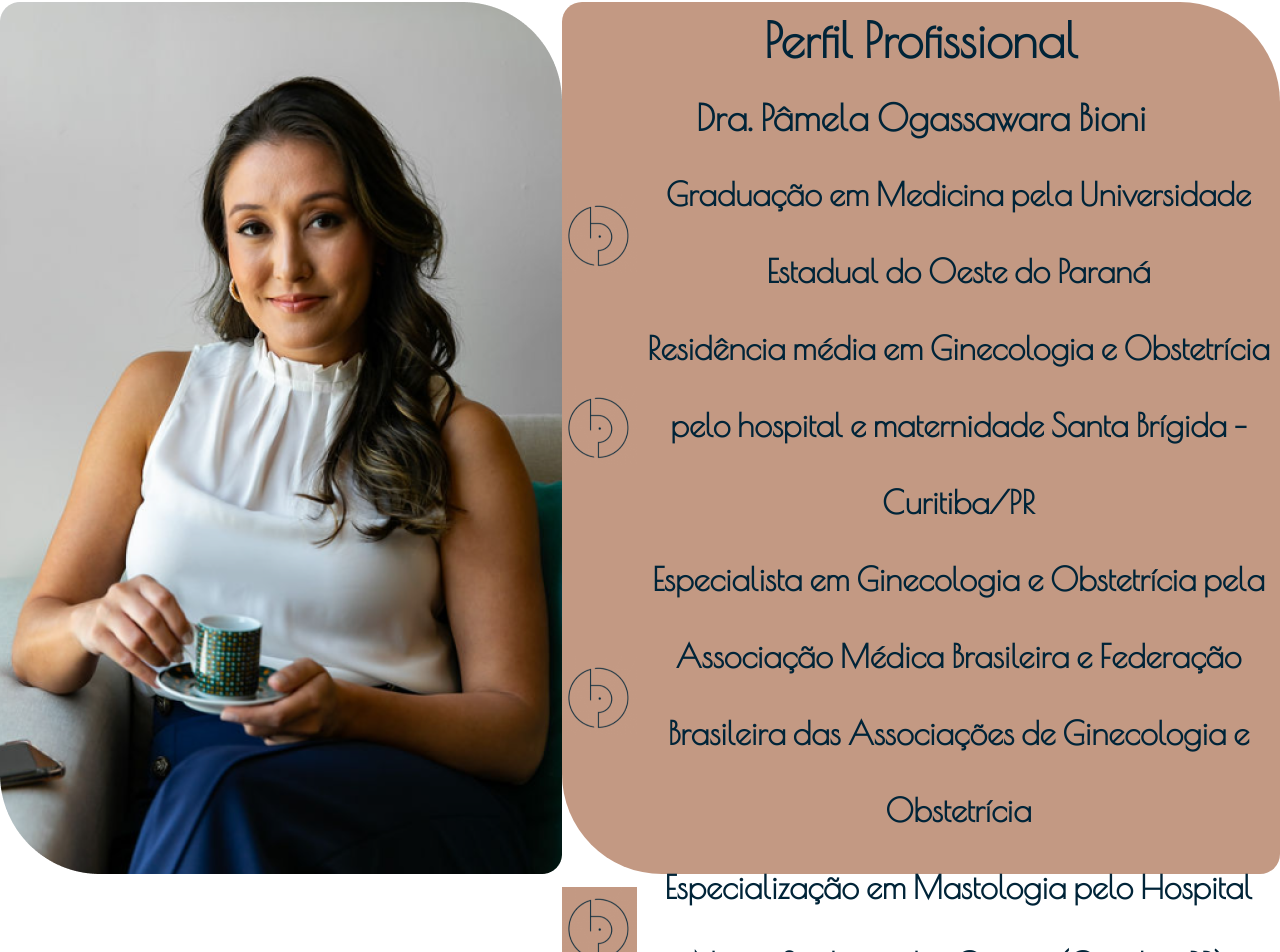
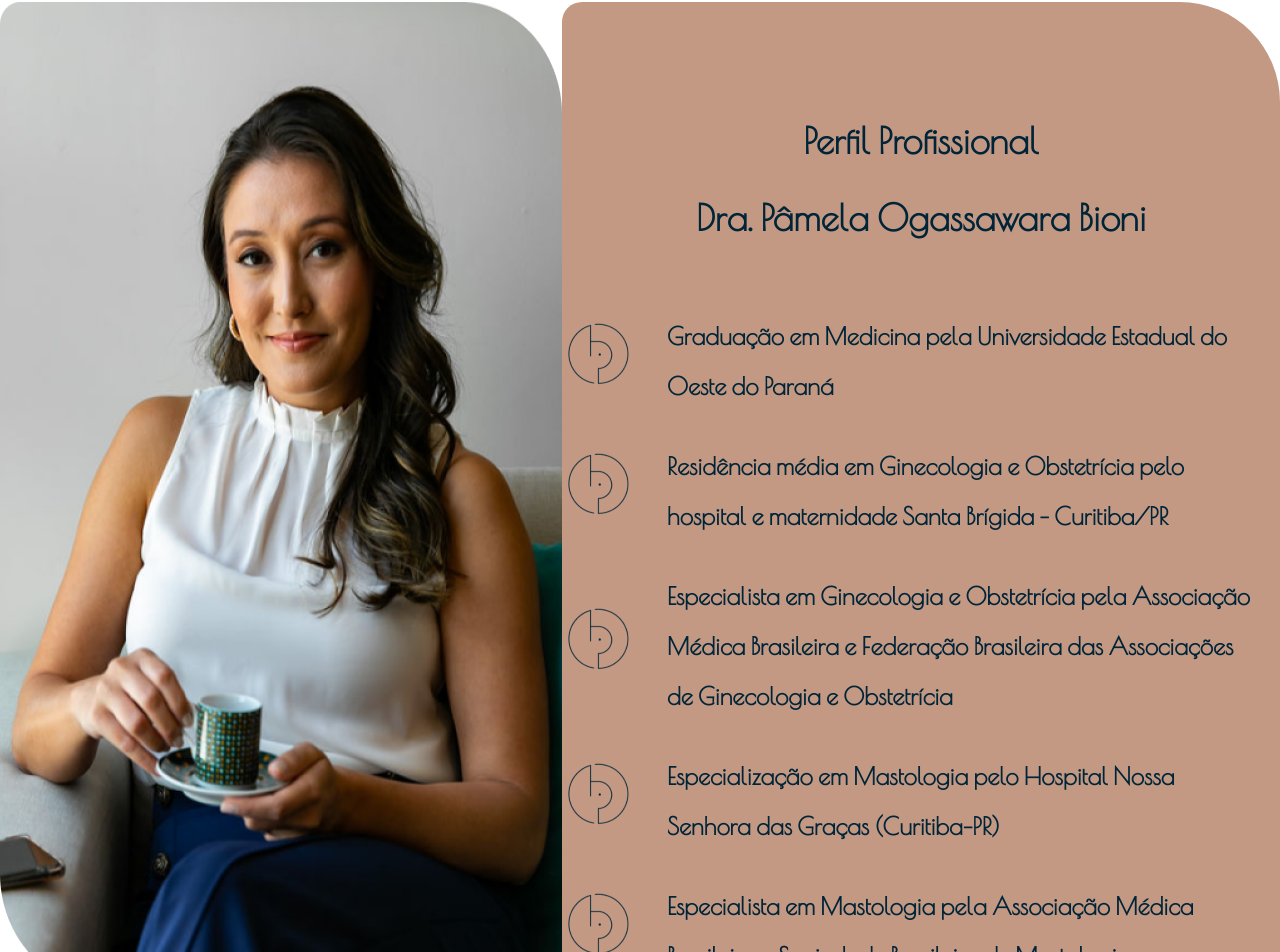
Before and after one commit to WeDeliver-Your-Business/PamelaBioni, a Next.js app: page / in a window 1280 px wide. Shown: the part 2428-3380 px from the top of the page. Built offline with nearby package versions, Linux system fonts and the light colour scheme.

Commit message:
:sparkles: MainPart4 add page
TopicAreas component created to fill MainPart4 request for the page according figma layout

```diff
--- a/src/layout/professionalProfile/ProfessionalProfile.jsx
+++ b/src/layout/professionalProfile/ProfessionalProfile.jsx
@@ -2,74 +2,75 @@ import styled from 'styled-components'
 
 import IconImage from '../../utils/iconImage/IconImage'
 
-import H2 from '../../typograph/H2'
 import H3 from '../../typograph/H3'
-import H4 from '../../typograph/H4'
+import H5 from '../../typograph/H5'
 
-const MainContainer = styled.div`
+const Container = styled.div`
   display: flex;
 `
-
-const TextHeaderContainer = styled.div`
-  display: flex;
-  flex-direction: column;
-  text-align: center;
+const MainTextContainer = styled.div`
   color: ${(props) => props.theme.secondary};
   background-color: ${(props) => props.theme.primary};
   display: flex;
-  border-radius: 20px 100px 20px 100px;
-  width: 100%;
-  height: 872px;
+  flex-direction: column;
+  border-radius: 20px 100px 0px 100px;
 `
-
-const BulletInfosContainer = styled.div`
+const TextHeaderContainer = styled.div`
+  text-align: center;
+  padding: 100px 0 30px 0;
+`
+const TextBody = styled.div`
   display: flex;
   align-items: center;
-  justify-content: center;
-  text-align: center;
+
+  h5 {
+    padding: 25px 27px 5px 30px;
+  }
 `
 
 export default function ProfessionalProfile() {
   return (
     <>
-      <MainContainer>
+      <Container>
         <IconImage imageName="ProfessionalProfilePhoto" type="png" />
-        <TextHeaderContainer>
-          <H2>Perfil Profissional</H2>
-          <H3>Dra. Pâmela Ogassawara Bioni</H3>
-          <BulletInfosContainer>
+        <MainTextContainer>
+          <TextHeaderContainer>
+            <H3>Perfil Profissional</H3>
+            <H3>Dra. Pâmela Ogassawara Bioni</H3>
+          </TextHeaderContainer>
+          <TextBody>
             <IconImage imageName="PamIcon" type="png" />
-            <H4>Graduação em Medicina pela Universidade Estadual do Oeste do Paraná</H4>
-          </BulletInfosContainer>
-          <BulletInfosContainer>
+            <H5>Graduação em Medicina pela Universidade Estadual do Oeste do Paraná</H5>
+          </TextBody>
+          <TextBody>
             <IconImage imageName="PamIcon" type="png" />
-            <H4>
+            <H5>
               Residência média em Ginecologia e Obstetrícia pelo hospital e maternidade Santa
               Brígida - Curitiba/PR
-            </H4>
-          </BulletInfosContainer>
-          <BulletInfosContainer>
+            </H5>
+          </TextBody>
+          <TextBody>
             <IconImage imageName="PamIcon" type="png" />
-            <H4>
+            <H5>
               Especialista em Ginecologia e Obstetrícia pela Associação Médica Brasileira e
               Federação Brasileira das Associações de Ginecologia e Obstetrícia
-            </H4>
-          </BulletInfosContainer>
-          <BulletInfosContainer>
+            </H5>
+          </TextBody>
+          <TextBody>
             <IconImage imageName="PamIcon" type="png" />
-            <H4>
+            <H5>
               Especialização em Mastologia pelo Hospital Nossa Senhora das Graças (Curitiba-PR)
-            </H4>
-          </BulletInfosContainer>
-          <BulletInfosContainer>
+            </H5>
+          </TextBody>
+          <TextBody>
             <IconImage imageName="PamIcon" type="png" />
-            <H4>
+            <H5>
               Especialista em Mastologia pela Associação Médica Brasileira e Sociedade Brasileira de
               Mastologia
-            </H4>
-          </BulletInfosContainer>
-        </TextHeaderContainer>
-      </MainContainer>
+            </H5>
+          </TextBody>
+        </MainTextContainer>
+      </Container>
     </>
   )
 }
```
Also changed, not shown: src/layout/topicsAreas/TopicsAreas.jsx (added, +55 -0 lines), public/TopicsAreas_image.png (added).
